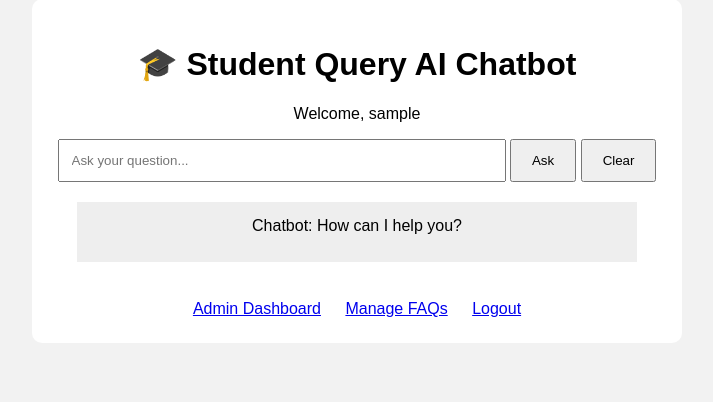
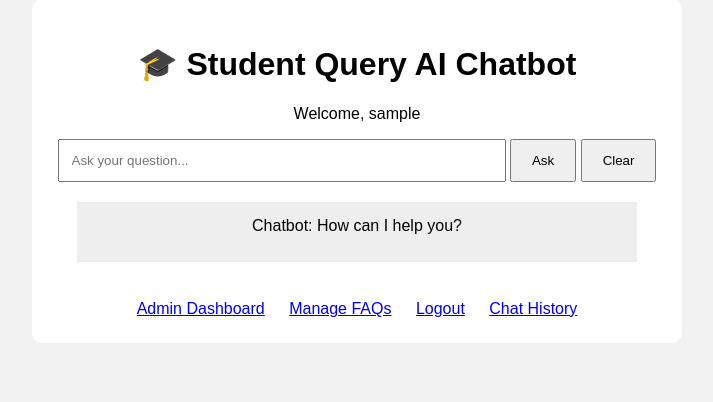
Before and after one commit to Nikhita125/student-query-ai-chatbot, a Flask app: page /chat in a window 1280 px wide. Shown: the part 51-453 px from the top of the page, without its empty margins (283-996 px from the left). Run offline with Flask 3, Linux system fonts and the light colour scheme; the visitor is signed in with stand-in values (Sample User, id 1); parts of the project's set-up code (start-up, migrations or seed data) failed here and were passed over.

Commit message:
Add student chat history

```diff
--- a/app.py
+++ b/app.py
@@ -162,6 +162,22 @@ def chat():
 
     return jsonify({"answer": answer})
 
+@app.route("/history")
+def history():
+
+    if "username" not in session:
+        return redirect("/login")
+
+    conn = sqlite3.connect("database/chatbot.db")
+
+    chats = conn.execute(
+        "SELECT question, answer FROM chat_history WHERE username=?",
+        (session["username"],)
+    ).fetchall()
+
+    conn.close()
+
+    return render_template("history.html", chats=chats)
 
 @app.route("/logout")
 def logout():
--- a/templates/chat.html
+++ b/templates/chat.html
@@ -63,6 +63,7 @@
     <a href="/admin">Admin Dashboard</a>
     <a href="/faq">Manage FAQs</a>
     <a href="/logout">Logout</a>
+    <a href="/history">Chat History</a>
 
 </div>
 
```
Also changed, not shown: templates/history.html (added, +22 -0 lines).
